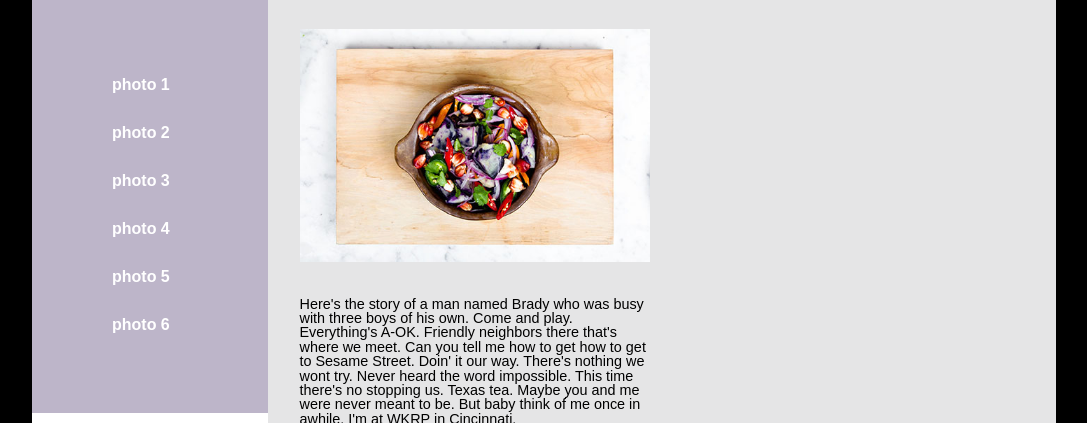
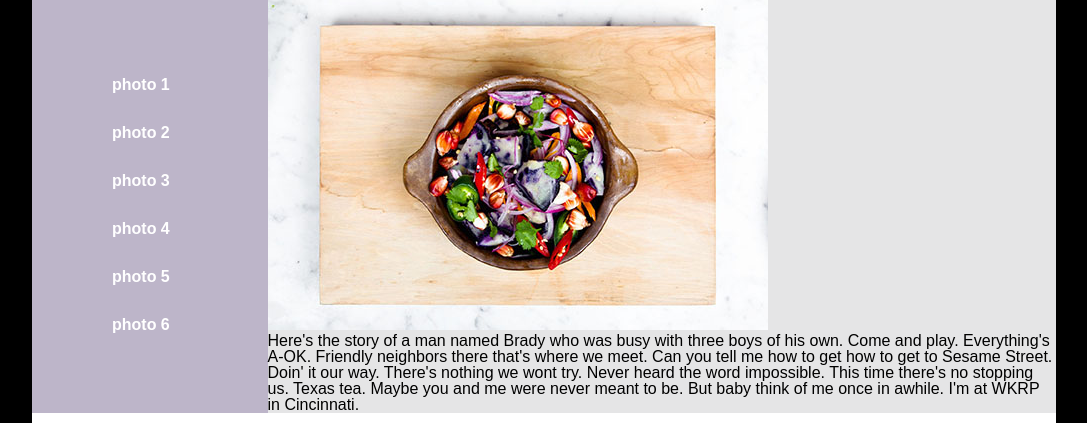
Before and after one commit to halleyl/mockup-practice, a plain HTML site: page index.html in a window 1280 px wide. Shown: the part 107-530 px from the top of the page, without its empty margins (96-1183 px from the left). Drawn offline with Linux system fonts and the light colour scheme.

Commit message:
Removed styling from figure to start over

```diff
--- a/styles/stylesheet.css
+++ b/styles/stylesheet.css
@@ -86,18 +86,15 @@ aside a {
 
 .main-fig {
   /* Center the figure with margin: auto */
-  font-size: .9rem;
+
 
 }
 
 img.main-img {
-  padding: 2rem;
-  width: 350px;
+
 }
 
 figcaption {
-  padding: 0 2rem 1rem;
-  width: 350px;
 }
 
 footer {
```
